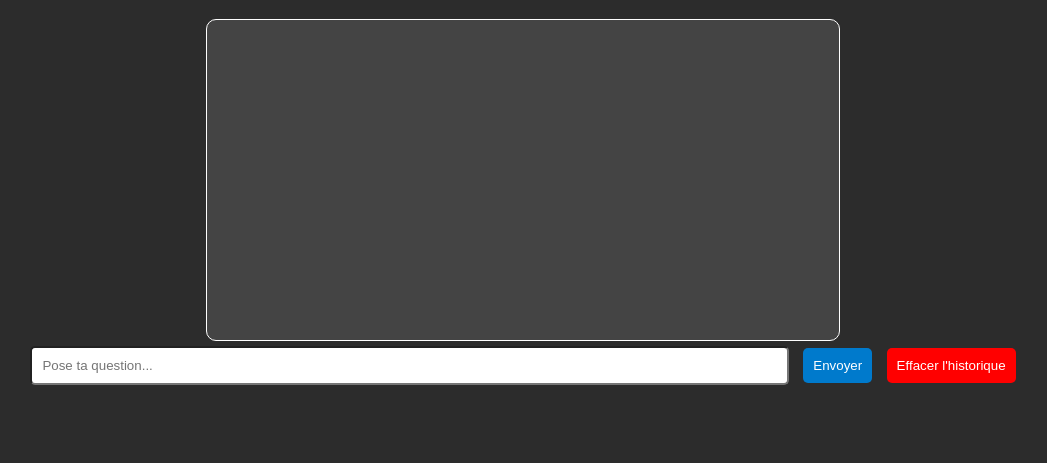
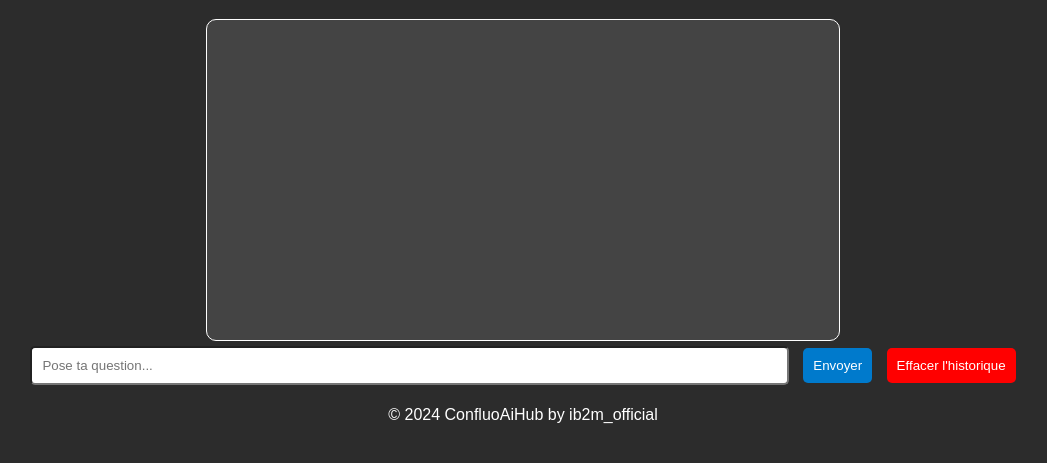
Before and after one commit to IB2M-Official/ConfluoAIHub, a plain HTML site: page aipages/esquive.html in a window 1280 px wide. Shown: the part 89-552 px from the top of the page, without its empty margins (117-1164 px from the left). Drawn offline with Linux system fonts and the light colour scheme.

Commit message:
Update esquive.html

```diff
--- a/aipages/esquive.html
+++ b/aipages/esquive.html
@@ -24,6 +24,9 @@
     <input type="text" id="user-input" placeholder="Pose ta question...">
     <button onclick="askAI()">Envoyer</button>
     <button onclick="clearChat()" style="background-color: red;">Effacer l'historique</button>
+    <footer>
+        <p>© 2024 ConfluoAiHub by ib2m_official</p>
+    </footer>
 
     <script>
         let messages = JSON.parse(localStorage.getItem("chatHistory")) || [];
```
